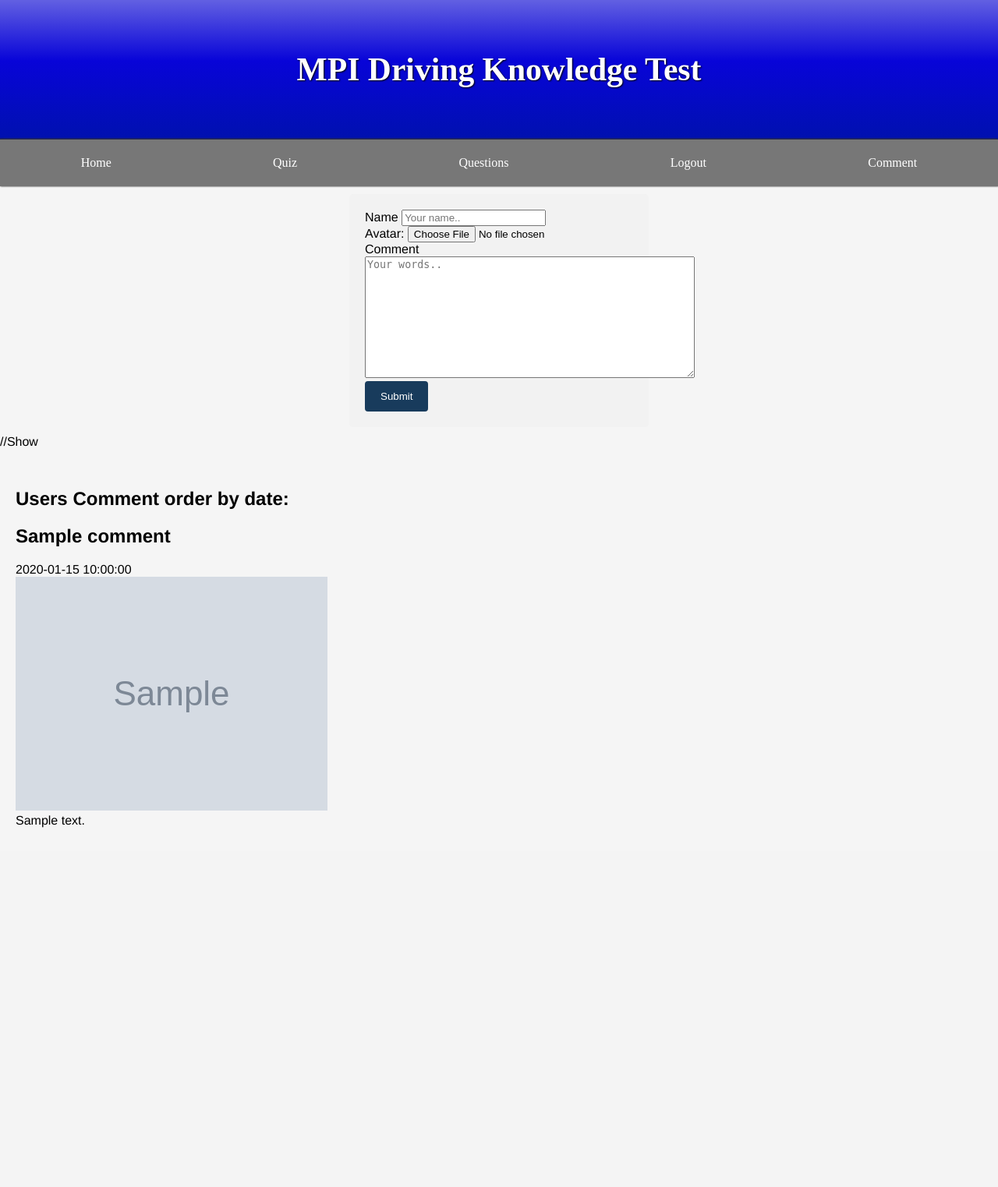
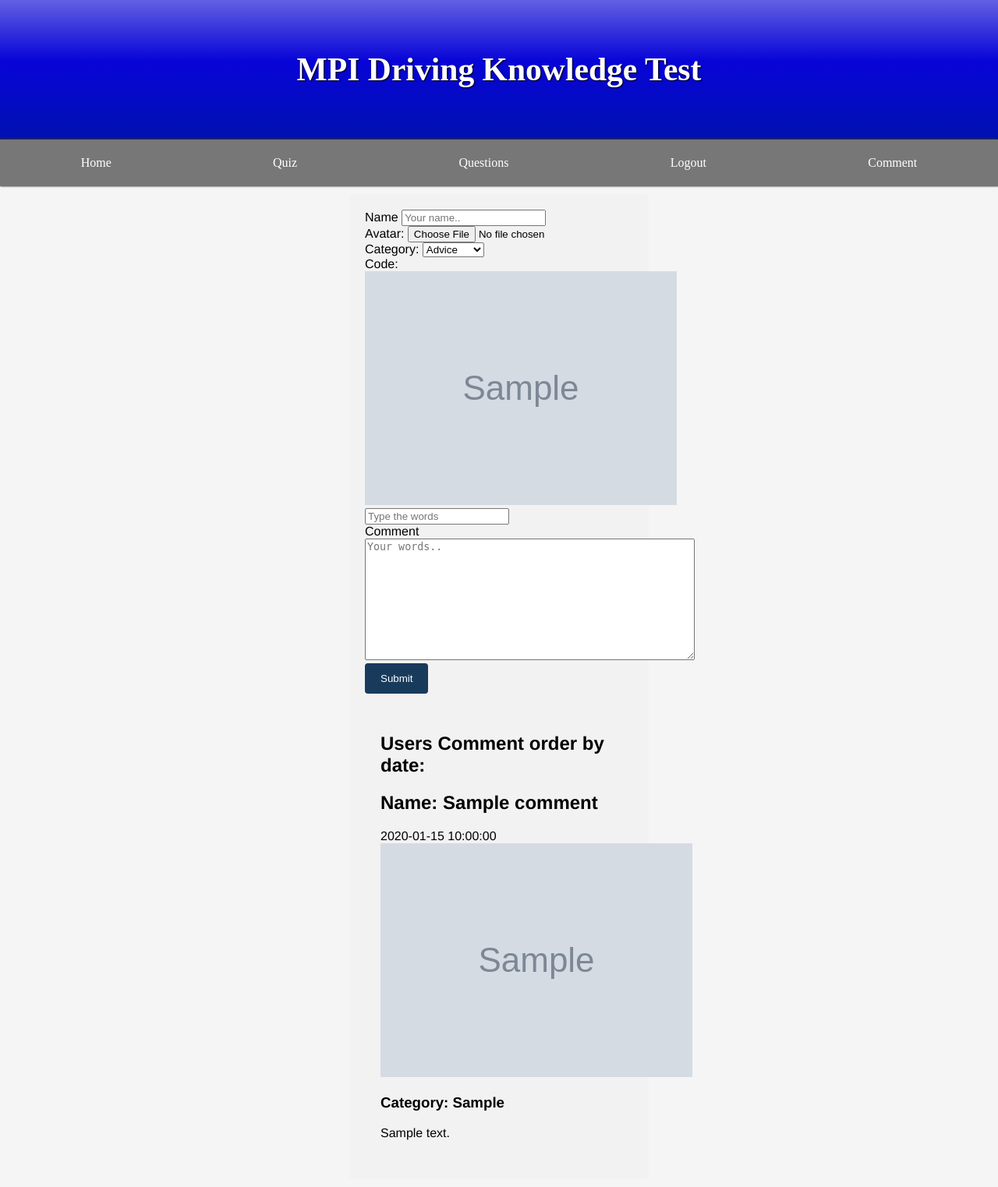
Before and after one commit to czhuye/webdproject, a PHP site: page /comment.php in a window 1280 px wide. Shown: the part 61-1584 px from the top of the page at 78% size. Before the commit the page ends 1123 px from the top, so only its background shows below. Run offline with PHP 8.4, Linux system fonts and the light colour scheme; tables that the repository leaves empty or names only in its code hold one stand-in row (values such as "Sample post"); grey boxes marked "Sample" are stand-in pictures.

Commit message:
comment.php
comment.php

```diff
--- a/comment.php
+++ b/comment.php
@@ -12,6 +12,14 @@
 	$query = "SELECT * FROM comment ORDER BY timestamp DESC LIMIT 5";
 	$statement = $db -> prepare($query);
 	$statement -> execute();
+
+
+
+	$query_img = "SELECT * FROM validation ORDER BY RAND() LIMIT 1";
+
+    $stmt = $db -> prepare($query_img);
+    $stmt -> execute();
+    $row_validate = $stmt->fetch()
 
 ?>
 
@@ -48,21 +56,50 @@
                     <input type="file" name="avatar" id="avatar" />
                 </div>
                 <div>
+                    <label for="cars">Category:</label>
+                    <select name="category" id="category">
+                        <option value="advice">Advice</option>
+                        <option value="complain">Complain</option>
+                        <option value="others">Others</option>
+                    </select>
+                </div>
+                <div>
+                    <label for="validate">Code:</label><img src="<?= $row_validate['img']?>" alt="<?= $row_validate['img']?>">
+                    <input type="text" id="validate" name="validate" placeholder="Type the words">
+                </<div>
+                    <p id = "validate_error">Please enter the correct validation code</p>
+                <div>
                     <label for="comment">Comment</label>
                 </div>
                 <div>
                     <textarea id="comment" name="comment" placeholder="Your words.." rows="10" cols="50"></textarea>
                 </div>
-                <input id = "comment_submit" type="submit" value="Submit">
+
+                <button type="submit" id="comment_submit">Submit</button>
+
+                <script>
+                    $(document).ready(function(){
+                        $("#comment_submit").click(function(){
+                        var validate = $("#validate").val();
+                        var img = "<?= $row_validate['text'] ?>";
+                        if (validate != img){
+                            $("#validate_error").show();
+                            event.preventDefault();
+                        }
+                        });
+                    });
+                </script>
+
             </form>
         </div>
-	//Show
+
         <div id = "show_comment_container">
             <h2>Users Comment order by date:</h2>
             <?php while ($row = $statement->fetch()): ?>
-                <h2><?= $row['name']?></h2>
+                <h2>Name: <?= $row['name']?></h2>
                 <p><?= $row['timestamp']?></p>
                 <img src="<?= $row['avatar']?>" alt="<?= $row['avatar']?>">
+                <h3>Category: <?= $row['category']?></h3>
                 <p><?= $row['comment']?><p>
             <?php endwhile?>
         </div>
```
